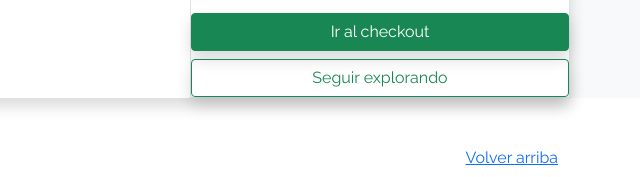
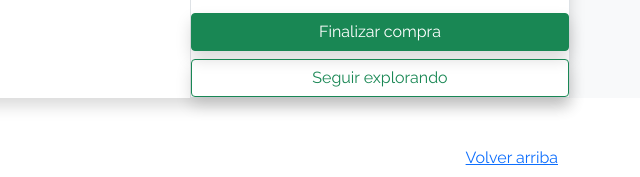
Before and after one commit to xqft/jap-ecommerce, a plain HTML site: page cart.html in a window 1280 px wide. Shown: the part 786-963 px from the top of the page, 640-1280 px from the left. Drawn offline with Linux system fonts and the light colour scheme; no server answers.

Commit message:
Changed checkout button

```diff
--- a/cart.html
+++ b/cart.html
@@ -87,7 +87,7 @@
               </ul>
           </div>
           <div class="row mt-2">
-            <button class="btn  btn-success shadow">Ir al checkout</button>
+            <button class="btn  btn-success shadow">Finalizar compra</button>
           </div>
           <div class="row mt-2">
             <button class="btn  btn-outline-success shadow" onclick="window.location = 'products.html'">Seguir explorando</button>
```
